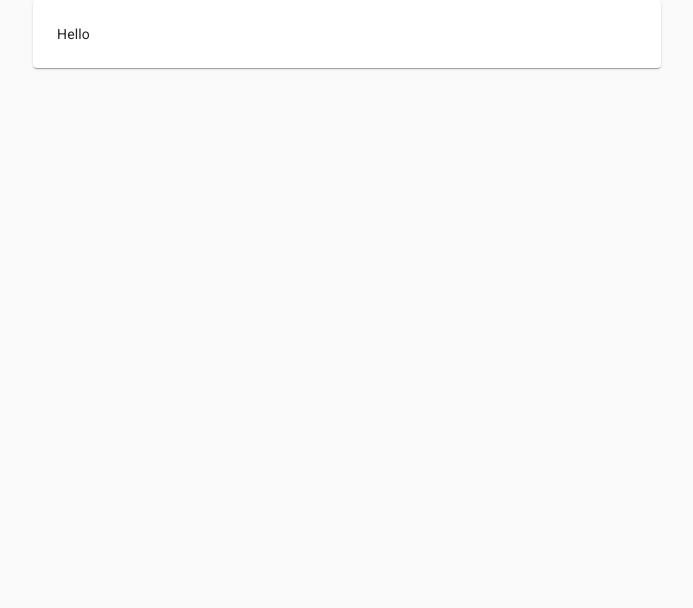
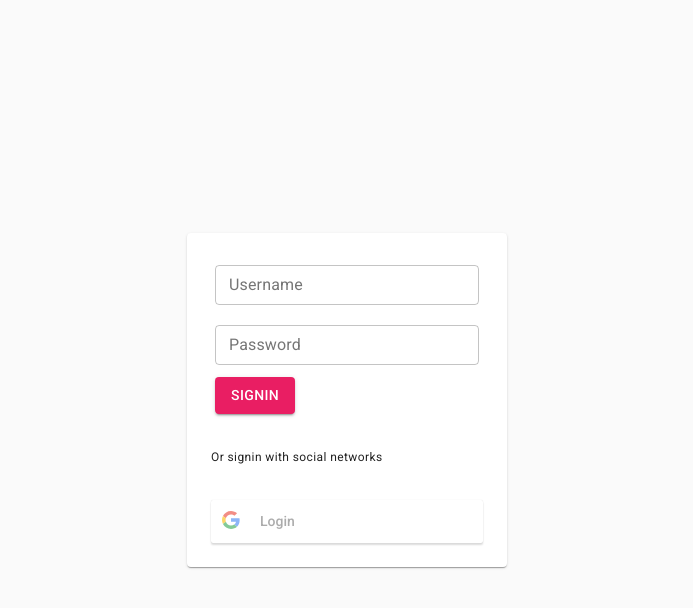
Before and after one commit to joserogeriofilho/material-ui-poc, a React (Create React App) app: page /teste in a window 1280 px wide. Shown: the top 608 px of the page, without its empty margins (293-986 px from the left). Built offline with nearby package versions, Linux system fonts and the light colour scheme.

Commit message:
Continuing the LoginPage component

```diff
--- a/package.json
+++ b/package.json
@@ -7,6 +7,7 @@
     "@material-ui/icons": "^4.2.1",
     "react": "^16.8.6",
     "react-dom": "^16.8.6",
+    "react-google-login": "^5.0.5",
     "react-router-dom": "^5.0.1",
     "react-scripts": "3.0.1"
   },
--- a/src/pages/LoginPage.js
+++ b/src/pages/LoginPage.js
@@ -1,32 +1,91 @@
-import React, { Component } from 'react'
-import Grid                 from '@material-ui/core/Grid'
-import Paper                from '@material-ui/core/Paper'
-import withStyles           from '@material-ui/styles/withStyles'
+import React, { Component }   from 'react'
+import Button                 from '@material-ui/core/Button'
+import Grid                   from '@material-ui/core/Grid'
+import Paper                  from '@material-ui/core/Paper'
+import TextField              from '@material-ui/core/TextField'
+import withStyles             from '@material-ui/styles/withStyles'
+import { Typography }         from '@material-ui/core';
+import { GoogleLogin }        from 'react-google-login';
 
 
 const styles = theme => ({
+  container: {
+    height: '100%'
+  },
   paper: {
     padding: theme.spacing(3),
     [theme.breakpoints.down('xs')]: {
       backgroundColor: 'transparent',
       boxShadow: 'none',
-      padding: theme.spacing(0)
+      padding: theme.spacing(3)
     }
+  },
+  socialButtons: {
+    width: '100%'
   }
 });
 
+const GOOGLE_CLIENT_ID = "839852421288-2b65201lpgk9bqfssjo0ir45mj1va2vd.apps.googleusercontent.com";
+
 
 class LoginPage extends Component {
-  state = { }
+  state = {  }
+
+  googleResponse = (response) => {
+    console.log(response);
+  };
+
+  onFailure = (error) => {
+    alert(error);
+  }
 
   render() {
     const { classes } = this.props;
 
     return (
-      <Grid container spacing={3} justify="center">
-        <Grid item xl={4} sm={6} xs={12}>
-          <Paper className={classes.paper} >Hello</Paper>
-          </Grid>
+      <Grid className={classes.container} container justify="center" alignItems="center" >
+        <Grid item xl={2} lg={3} md={5} sm={7} xs={12}>
+          <Paper className={classes.paper} >
+            <Grid container justify="center" spacing={4} >
+              <Grid container item xs={12} spacing={1} >
+                <Grid item xs={12} >
+                  <TextField
+                    id="username"
+                    label="Username"
+                    margin="dense"
+                    variant="outlined"
+                    fullWidth />
+                </Grid>
+                <Grid item xs={12}>
+                  <TextField
+                    id="password"
+                    label="Password"
+                    margin="dense"
+                    variant="outlined"
+                    fullWidth />
+                </Grid>
+                <Grid item xs={12}>
+                  <Button
+                    variant="contained"
+                    color="secondary" >
+                    SIGNIN
+                  </Button>
+                </Grid>
+              </Grid>
+              <Grid item xs={12}>
+                <Typography variant="caption">Or signin with social networks</Typography>
+              </Grid>
+              <Grid item xs={12}>
+                <GoogleLogin
+                  className={classes.socialButtons}
+                  clientId={GOOGLE_CLIENT_ID}
+                  buttonText="Login"
+                  onSuccess={this.googleResponse}
+                  onFailure={this.onFailure} />
+              </Grid>
+            </Grid>
+          </Paper>
+        </Grid>
       </Grid>
     );
   }
--- a/src/pages/SingleUserPage.js
+++ b/src/pages/SingleUserPage.js
@@ -93,6 +93,7 @@ export class SingleUserPage extends Component {
       }
     ).then(response => {
       if(response.ok) {
+        console.log(response.json());
         return response.json();
       } else {
         throw new Error('Something went wrong...')
@@ -121,6 +122,7 @@ export class SingleUserPage extends Component {
     }
     ).then(response => {
       if(response.ok) {
+        console.log(response.json());
         return response.json()
       } else {
         throw new Error('Something went wrong...')
```
